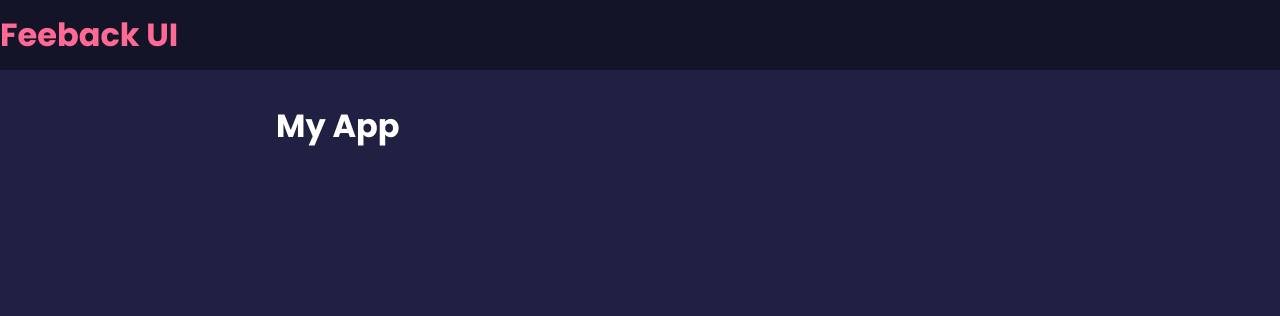
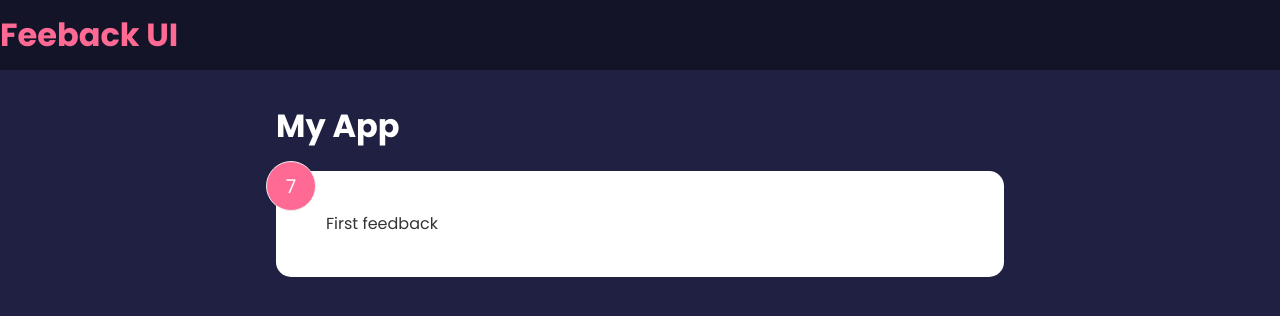
Before and after one commit to DimiTesting/FeedbackApp, a React (Create React App) app: page / in a window 1280 px wide. Shown: the top 316 px of the page. Built offline with nearby package versions, Linux system fonts and the light colour scheme.

Commit message:
adding feedbackItem component

```diff
--- a/src/App.js
+++ b/src/App.js
@@ -1,4 +1,5 @@
 import Header from "./components/Header"
+import Feedback from "./components/FeedbackItem"
 
 const App = function App() {
     return (
@@ -6,6 +7,7 @@
         <Header />
         <div className="container">
             <h1> My App </h1>
+            <Feedback />
         </div>
         </>
     )
--- /dev/null
+++ b/src/components/FeedbackItem.js
@@ -0,0 +1,17 @@
+import { useState } from "react"
+
+function FeedbackItem() {
+
+    const [rating, setRating] = useState(7)
+    const [text, setText] = useState("First feedback")
+
+    return (
+        <div className="card">
+            <div className="num-display"> {rating}</div>
+            <div className="text-display"> {text} </div>
+        </div>
+    )
+}
+
+
+export default FeedbackItem
```
